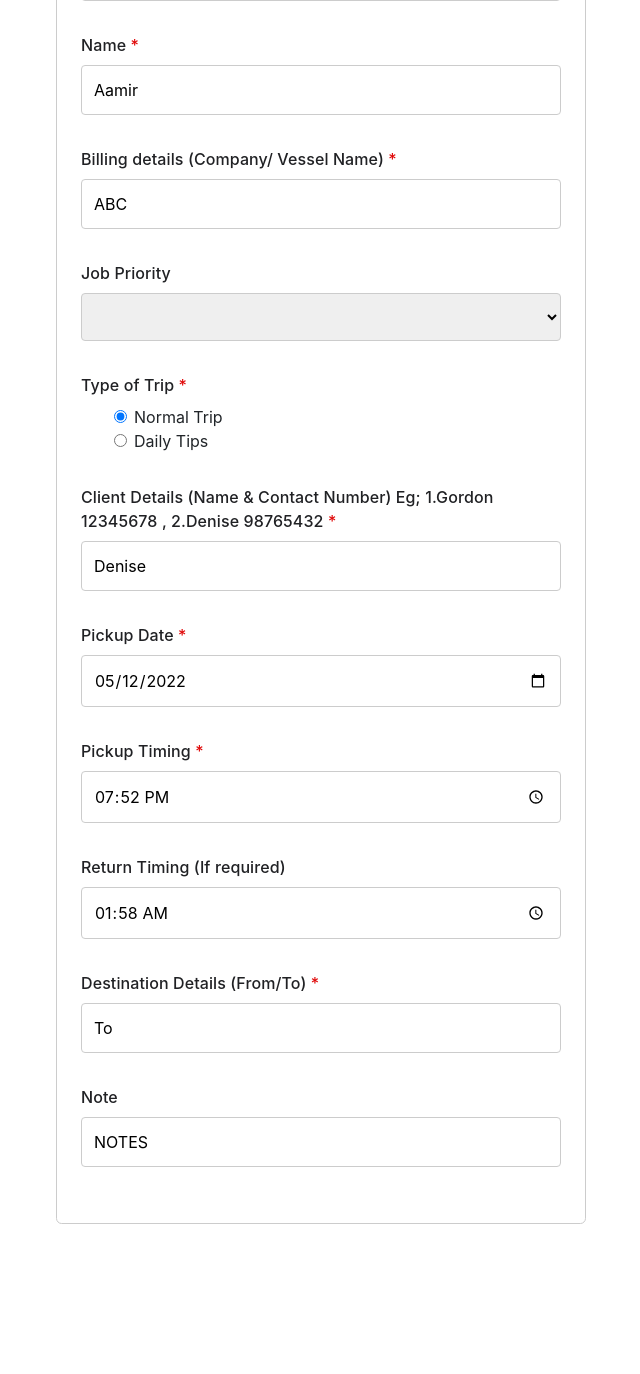
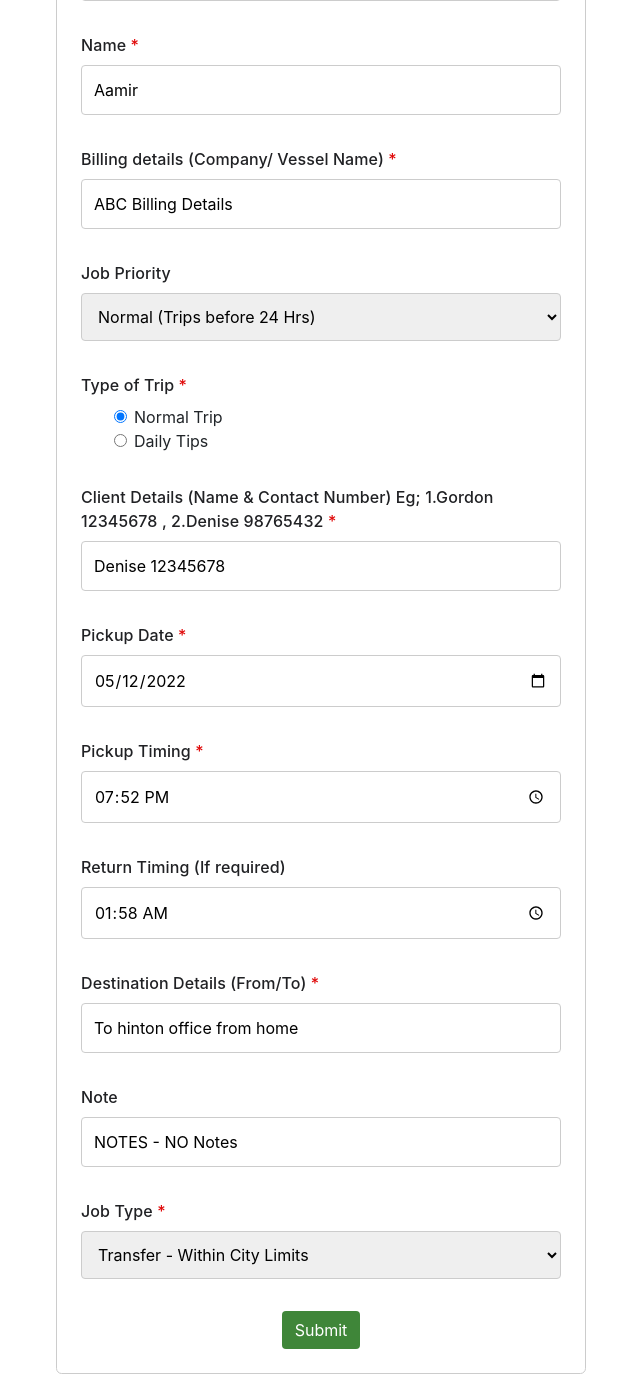
Before and after one commit to Aamir-Khan-Maarofi/Job-Form-Design, a Flask app: page /1/edit in a window 1280 px wide. Shown: the part 354-1728 px from the top of the page, without its empty margins (319-959 px from the left). Before the commit the page ends 1578 px from the top, so only its background shows below. Run offline with Flask 2, Linux system fonts and the light colour scheme; data comes from the database, SQL or seed files in the repository; both versions use the stored data as it was after the commit; lists and menus that the app fills with data are empty; some libraries are stand-ins or nearby versions.

Commit message:
CRUD - Update Implemented

```diff
--- a/app.py
+++ b/app.py
@@ -1,5 +1,7 @@
 import logging as logger
 from datetime import datetime
+
+from click import edit
 from models import db, JobsModel
 from flask import Flask, current_app, redirect, render_template, request
 logger.basicConfig(level="DEBUG")
@@ -12,7 +14,7 @@ app.config['SQLALCHEMY_TRACK_MODIFICATIONS'] = False
 
 
 # Create object based on provided data
-def create_job_object(current_job, job_type):
+def create_job_object(current_job, job_type, flag='create'):
     data = dict()
 
     if job_type == "DAILY_JOBS":
@@ -30,10 +32,21 @@ def create_job_object(current_job, job_type):
         data['clients_details'] = current_job['client-details-etc']
         data['pickup_date'] = datetime.strptime(
             current_job['pickup-date'], "%Y-%m-%d")
-        data['pickup_time'] = datetime.strptime(
-            current_job['pickup-timing'], "%H:%M").time()
-        data['return_time'] = datetime.strptime(
-            current_job['return-timing'], "%H:%M").time()
+
+        try:
+            data['pickup_time'] = datetime.strptime(
+                current_job['pickup-timing'], "%H:%M").time()
+        except:
+            data['pickup_time'] = datetime.strptime(
+                current_job['pickup-timing'], "%H:%M:%S").time()
+
+        try:
+            data['return_time'] = datetime.strptime(
+                current_job['return-timing'], "%H:%M").time()
+        except:
+            data['return_time'] = datetime.strptime(
+                current_job['return-timing'], "%H:%M:%S").time()
+
         data['destination'] = current_job['destination-details']
         data['notes'] = current_job['note']
         data['start_date'] = datetime.strptime(
@@ -56,17 +69,28 @@ def create_job_object(current_job, job_type):
         data['clients_details'] = current_job['client-details-etc']
         data['pickup_date'] = datetime.strptime(
             current_job['pickup-date'], "%Y-%m-%d")
-        data['pickup_time'] = datetime.strptime(
-            current_job['pickup-timing'], "%H:%M").time()
-        data['return_time'] = datetime.strptime(
-            current_job['return-timing'], "%H:%M").time()
+
+        try:
+            data['pickup_time'] = datetime.strptime(
+                current_job['pickup-timing'], "%H:%M").time()
+        except:
+            data['pickup_time'] = datetime.strptime(
+                current_job['pickup-timing'], "%H:%M:%S").time()
+
+        try:
+            data['return_time'] = datetime.strptime(
+                current_job['return-timing'], "%H:%M").time()
+        except:
+            data['return_time'] = datetime.strptime(
+                current_job['return-timing'], "%H:%M:%S").time()
+
         data['destination'] = current_job['destination-details']
         data['notes'] = current_job['note']
         data['job_type'] = current_job['job-type']
         data['start_date'] = None
         data['end_date'] = None
 
-        if len(current_job.keys()) == 12:
+        if not "Meet & Greet" in current_job.keys():
             data['meet_greet'] = None
             data['flight_details'] = None
             data['special_requirements'] = None
@@ -118,7 +142,7 @@ def create():
 
         # If job is immediate send whatsapp invite.
 
-        return "[INFO]: THERE ARE {} ENTRIES IN FORM DATA".format(len(current_job))
+        return redirect('/{}'.format(job.company))
 
     return {"message": "The request method not found, it should only be 'GET' or 'POST' ", "status": 404}
 
@@ -129,22 +153,44 @@ def create():
 @app.route('/<string:company>/')
 def search_jobs(company=None):
     if company:
-        jobs = db.session.query(JobsModel).filter(JobsModel.company == company).all()
+        jobs = db.session.query(JobsModel).filter(
+            JobsModel.company == company).all()
         return render_template('list.html', jobs=jobs)
     else:
         return render_template('list.html')
 
 # Update Job (Retrieve Edit Form & Handle the Post request from Edit Form)
 
+
 @app.route('/<int:id>/edit', methods=['POST', 'GET'])
 def update(id=None):
     if request.method == "GET":
         job = db.session.query(JobsModel).filter(JobsModel.id == id).first()
-        print(job)
+        print(job.priority)
         return render_template('update.html', job=job)
     elif request.method == "POST":
-        return "SUBMITTED"
+        edit_job = dict(request.form)
+        job = db.session.query(JobsModel).filter(
+            JobsModel.id == edit_job['id']).first()
+        job_type = "DAILY_JOBS" if edit_job['type-of-trip'] == "daily-trips" else "NORMAL_JOB"
 
+        print(edit_job.keys())
+
+        data = create_job_object(edit_job, job_type, 'update')
+        db.session.query(JobsModel).filter(
+            JobsModel.id == edit_job['id']).update(data)
+        db.session.commit()
+
+        if job_type == "NORMAL_JOB":
+            # update one event
+            pass
+        else:
+            # update multiple events
+            pass
+
+        # If job is immediate send whatsapp invite.
+
+        return redirect('/{}'.format(job.company))
     return {"message": "The request method not found, it should only be 'GET' or 'POST' ", "status": 404}
 
 # Delete a job from a table based on job id
--- /dev/null
+++ b/static/script-update.js
@@ -0,0 +1,201 @@
+// step one
+
+function normalTripUpdate(type) {
+    var selectors;
+    if (type == 0) {
+        selectors = `<select name="job-type" id="job_type">
+            <option value="0" selected = "selected">Please Select</option>
+            <option value="1">Arrival / Departure</option>
+            <option value="2">Transfer - Within City Limits</option>
+            <option value="3">Transfer - To/From Tuas; Jurong; Woodland; Selatar Airport</option>
+            <option value="4">Disposal (Min 2 Hrs<span class="red">*</span> )</option>
+        </select>`
+    }
+    else if (type == 1) {
+        selectors = `<select name="job-type" id="job_type">
+            <option value="0">Please Select</option>
+            <option value="1" selected = "selected">Arrival / Departure</option>
+            <option value="2">Transfer - Within City Limits</option>
+            <option value="3">Transfer - To/From Tuas; Jurong; Woodland; Selatar Airport</option>
+            <option value="4">Disposal (Min 2 Hrs<span class="red">*</span> )</option>
+        </select>`
+    }
+    else if (type == 2) {
+        selectors = `<select name="job-type" id="job_type">
+            <option value="0">Please Select</option>
+            <option value="1">Arrival / Departure</option>
+            <option value="2" selected = "selected">Transfer - Within City Limits</option>
+            <option value="3">Transfer - To/From Tuas; Jurong; Woodland; Selatar Airport</option>
+            <option value="4">Disposal (Min 2 Hrs<span class="red">*</span> )</option>
+        </select>`
+    }
+    else if (type == 3) {
+        selectors = `<select name="job-type" id="job_type">
+            <option value="0">Please Select</option>
+            <option value="1">Arrival / Departure</option>
+            <option value="2">Transfer - Within City Limits</option>
+            <option value="3" selected = "selected">Transfer - To/From Tuas; Jurong; Woodland; Selatar Airport</option>
+            <option value="4">Disposal (Min 2 Hrs<span class="red">*</span> )</option>
+        </select>`
+    }
+    else if (type == 4) {
+        selectors = `<select name="job-type" id="job_type">
+            <option value="0">Please Select</option>
+            <option value="1">Arrival / Departure</option>
+            <option value="2">Transfer - Within City Limits</option>
+            <option value="3">Transfer - To/From Tuas; Jurong; Woodland; Selatar Airport</option>
+            <option value="4" selected = "selected">Disposal (Min 2 Hrs<span class="red">*</span> )</option>
+        </select>`
+    }
+
+    var appendHtml = `
+        <div class="step0">
+            <div class="input-group1">
+                <label class="txt2" for="job-type">Job Type <span class="red">*</span></label>
+                ${selectors}
+            </div>
+        </div>`;
+
+    $("#body-from").append(appendHtml)
+    $('.step1').remove()
+    $('.step2').remove()
+    $('.step3').remove()
+}
+
+function dailyTripsUpdate(start_date, end_date) {
+    var appendHtml = `
+        <div class="step1">
+              <div class="input-group1">
+                    <label class="txt2" for="start-date">Start Date <span class="red">*</span></label>
+                    <input type="date" name="start-date" id="start-date" value="${start_date}" required/>
+              </div>
+              <div class="input-group1">
+                  <label class="txt2" for="end-date">End Date <span class="red">*</span></label>
+                  <input type="date" name="end-date" id="end-date" value="${end_date}" required/>
+              </div>
+              <div class="btns-group text-center">
+                <button type="submit"  class="btn btn-next">Submit</button>
+              </div>
+        </div>`;
+    $("#body-from").append(appendHtml)
+    $('.step0').remove()
+    $('.step2').remove()
+    $('.step3').remove()
+}
+
+function arrivalUpdate(meetGreet, flDetails, spRequirements) {
+
+    var meetAndGreetCode;
+
+    if (meetGreet === "Yes"){
+        meetAndGreetCode = `
+        <div class="form-check pl-01">
+            <input class="form-check-input" type="radio" name="Meet & Greet" value="Yes" id="meet-and-greet-yes" checked/>
+            <p-label class="form-check-label" for="meet-and-greet-yes">Yes</p-label>
+        </div>
+
+
+        <div class="form-check pl-01">
+            <input class="form-check-input" type="radio" name="Meet & Greet" value="No" id="meet-and-greet-no"/>
+            <p-label class="form-check-label" for="meet-and-greet-no"> No</p-label>
+        </div>`
+    }
+    else {
+        meetAndGreetCode = `
+        <div class="form-check pl-01">
+            <input class="form-check-input" type="radio" name="Meet & Greet" value="Yes" id="meet-and-greet-yes"/>
+            <p-label class="form-check-label" for="meet-and-greet-yes">Yes</p-label>
+        </div>
+
+
+        <div class="form-check pl-01">
+            <input class="form-check-input" type="radio" name="Meet & Greet" value="No" id="meet-and-greet-no" checked/>
+            <p-label class="form-check-label" for="meet-and-greet-no"> No</p-label>
+        </div>`
+    }
+
+
+
+    var appendHtml = `
+    <div class="step2">
+          <div class="input-group1">
+                <div class="row">
+                  <div class="col-12">
+                   <label class="txt2" for="Type-of-trip">Require Meet & Greet <span class="red">*</span></label>
+                  </div>
+                  <div class="row">
+                    <div class="col-12">
+                      ${meetAndGreetCode}
+                    </div>
+                  </div>
+
+                </div>
+              </div>
+              <div class="input-group1">
+                <label class="txt2" for="Name">Flight Details (E.g; SQ 123, Arr/ Dep 1800 hrs) <span class="red">*</span></label>
+                <input type="text" name="flight-details" id="flight-details" value="${flDetails}" required/>
+              </div>
+              <div class="input-group1">
+                <label class="txt2" for="Name">For Special Requirements</label>
+                <input type="text" name="special-requirements" id="special-requirements" value="${spRequirements}" />
+              </div>
+
+              <div class="btns-group text-center">
+                <button type="submit"  class="btn btn-next">Submit</button>
+              </div>
+            </div>`;
+    $("#body-from").append(appendHtml)
+    $('.step3').remove()
+}
+
+function lastSubmitUpdate() {
+    var appendHtml = `<div class="step3">
+              <div class="btns-group text-center">
+                <button type="submit"  class="btn btn-next">Submit</button>
+              </div>
+            </div>`;
+    $("#body-from").append(appendHtml)
+    $('.step2').remove()
+
+}
+
+// step one
+$(document).ready(function () {
+    var flag = true;
+    var flag2 = true;
+    var data = $('#my-data').data();
+    console.log(data)
+    if ($('#normal-trip').is(':checked')) {
+        normalTripUpdate(data.job_type)
+        flag = false;
+        flag2 = true
+    }
+
+    if ($('#daily-trips').is(':checked')) {
+        dailyTripsUpdate(data.start_date, data.end_date)
+        flag2 = false;
+        flag = true
+    }
+});
+
+// step two
+$(document).ready(function () {
+
+    if ($('#normal-trip').is(':checked')) {
+        var jobType = $('#job_type').val()
+        var data = $('#my-data').data();
+
+        if (jobType == 0) {
+            $('.step2').remove()
+            $('.step3').remove()
+        }
+        if (jobType == 1) {
+            arrivalUpdate(data.meet_and_greet, data.flight_details, data.special_requirements)
+        }
+        else if (jobType > 1 || jobType >= 4) {
+            $('.step2').remove()
+            $('.step3').remove()
+            lastSubmitUpdate()
+        }
+    }
+});
--- a/templates/base.html
+++ b/templates/base.html
@@ -36,6 +36,6 @@
 </body>
 
 <script src="https://cdnjs.cloudflare.com/ajax/libs/jquery/3.6.0/jquery.min.js"></script>
-<script src="{{ url_for('static', filename='script.js') }}" defer></script>
+{% block script %} {% endblock %}
 
 </html>
--- a/templates/list.html
+++ b/templates/list.html
@@ -78,6 +78,10 @@
     function updateJob(id) {
         window.location = window.location.origin + "/" + id + "/edit";
     }
+
+    function deleteJob(id) {
+        window.location = window.location.origin
+    }
 </script>
 
 {% endblock %}
--- a/templates/update.html
+++ b/templates/update.html
@@ -8,56 +8,59 @@
     <h1 class="text-center">Job Request Form</h1>
     <div id="body-from">
         <div class="input-group1">
+            <input type="hidden" name="id" value="{{ job.id }}">
             <label class="txt2" for="company">Your Company Name <span class="red">*</span></label>
             <p>This field will later be used for filtering scheduled jobs (plese fill it carefully)</p>
-            <input type="text" name="company" id="company" value={{ job.company }} required />
+            <input type="text" name="company" id="company" value="{{ job.company }}" required />
         </div>
         <div class="input-group1">
             <label class="txt2" for="Name">Name <span class="red">*</span></label>
-            <input type="text" name="name" id="name" value= {{ job.name }} required />
+            <input type="text" name="name" id="name" value="{{ job.name }}" required />
         </div>
         <div class="input-group1">
             <label class="txt2" for="billing-details">Billing details (Company/ Vessel Name) <span
                     class="red">*</span></label>
-            <input type="text" name="billing-details" id="billing-details" value={{ job.billing_details }} required />
+            <input type="text" name="billing-details" id="billing-details" value="{{ job.billing_details }}" required />
         </div>
 
         <div class="input-group1">
             <label class="txt2" for="username">Job Priority</label>
 
             <select name="job-priority" id="job-priority">
-                {% if job.priority == 'Normal - Trips before 24 Hrs' %}
+                {% if job.priority == 'Normal' %}
 
-                <option value="Normal - Trips before 24 Hrs" selected="selected">Normal (Trips before 24 Hrs)</option>
-                <option value="Important - Trips before 12 Hrs">Important (Trips before 12 Hrs )</option>
-                <option value="Immediate - Trips before 6 Hrs">Immediate (Trips before 6 Hrs)</option>
-                <option value="Emergency - After providing  Details, please call me @ +6598624654">
+                <option value="Normal" selected="selected">Normal (Trips before 24 Hrs)</option>
+                <option value="Important">Important (Trips before 12 Hrs )</option>
+                <option value="Immediate">Immediate (Trips before 6 Hrs)</option>
+                <option value="Emergency">
                     Emergency (After providing Details, please call me @ +6598624654)
                 </option>
 
-                {% elif job.priority == 'Important - Trips before 12 Hrs' %}
-                <option value="Normal - Trips before 24 Hrs">Normal (Trips before 24 Hrs)</option>
-                <option value="Important - Trips before 12 Hrs" selected="selected">Important (Trips before 12 Hrs )</option>
-                <option value="Immediate - Trips before 6 Hrs">Immediate (Trips before 6 Hrs)</option>
-                <option value="Emergency - After providing  Details, please call me @ +6598624654">
+                {% elif job.priority == 'Important' %}
+                <option value="Normal">Normal (Trips before 24 Hrs)</option>
+                <option value="Important" selected="selected">Important (Trips before 12 Hrs )
+                </option>
+                <option value="Immediate">Immediate (Trips before 6 Hrs)</option>
+                <option value="Emergency">
                     Emergency (After providing Details, please call me @ +6598624654)
                 </option>
 
-                {% elif job.priority == 'Immediate - Trips before 6 Hrs' %}
+                {% elif job.priority == 'Immediate' %}
 
-                <option value="Normal - Trips before 24 Hrs">Normal (Trips before 24 Hrs)</option>
-                <option value="Important - Trips before 12 Hrs">Important (Trips before 12 Hrs )</option>
-                <option value="Immediate - Trips before 6 Hrs" selected="selected">Immediate (Trips before 6 Hrs)</option>
-                <option value="Emergency - After providing  Details, please call me @ +6598624654">
+                <option value="Normal">Normal (Trips before 24 Hrs)</option>
+                <option value="Important">Important (Trips before 12 Hrs )</option>
+                <option value="Immediate" selected="selected">Immediate (Trips before 6 Hrs)
+                </option>
+                <option value="Emergency">
                     Emergency (After providing Details, please call me @ +6598624654)
                 </option>
 
-                {% elif job.priority == 'Emergency - After providing  Details, please call me @ +6598624654' %}
+                {% elif job.priority == 'Emergency' %}
 
-                <option value="Normal - Trips before 24 Hrs">Normal (Trips before 24 Hrs)</option>
-                <option value="Important - Trips before 12 Hrs">Important (Trips before 12 Hrs )</option>
-                <option value="Immediate - Trips before 6 Hrs">Immediate (Trips before 6 Hrs)</option>
-                <option value="Emergency - After providing  Details, please call me @ +6598624654" selected="selected">
+                <option value="Normal">Normal (Trips before 24 Hrs)</option>
+                <option value="Important">Important (Trips before 12 Hrs )</option>
+                <option value="Immediate">Immediate (Trips before 6 Hrs)</option>
+                <option value="Emergency" selected="selected">
                     Emergency (After providing Details, please call me @ +6598624654)
                 </option>
 
@@ -71,11 +74,11 @@
                     <label class="txt2" for="Type-of-trip">Type of Trip <span class="red">*</span></label>
                 </div>
                 <div class="row">
-                    <div class="col-12">
+                    <div class="col-12" id="trip_type">
                         {% if job.trip_type == 'normal-trip' %}
                         <div class="form-check pl-01">
                             <input class="form-check-input" type="radio" name="type-of-trip" value="normal-trip"
-                                id="normal-trip" checked/>
+                                id="normal-trip" checked />
                             <p-label class="form-check-label" for="normal-trip"> Normal Trip</p-label>
                         </div>
                         <div class="form-check pl-01">
@@ -91,7 +94,7 @@
                         </div>
                         <div class="form-check pl-01">
                             <input class="form-check-input" type="radio" name="type-of-trip" value="daily-trips"
-                                id="daily-trips" checked/>
+                                id="daily-trips" checked />
                             <p-label class="form-check-label" for="daily-trips"> Daily Tips</p-label>
                         </div>
                         {% endif %}
@@ -109,7 +112,7 @@
             </div>
             <div class="row">
                 <div class="col-12">
-                    <input type="text" name="client-details-etc" id="client-details-etc" class="w-100" value={{ job.clients_details }}/>
+                    <input type="text" name="client-details-etc" id="client-details-etc" class="w-100" value="{{job.clients_details }}" />
                 </div>
             </div>
 
@@ -117,20 +120,21 @@
         </div>
         <div class="input-group1">
             <label class="txt2" for="pickup-date">Pickup Date <span class="red">*</span></label>
-            <input type="date" name="pickup-date" id="pickup-date"  value={{ job.pickup_date }} required />
+            <input type="date" name="pickup-date" id="pickup-date" value="{{ job.pickup_date }}" required />
         </div>
         <div class="input-group1">
             <label class="txt2" for="pickup-timing">Pickup Timing <span class="red">*</span></label>
-            <input type="time" name="pickup-timing" id="pickup-timing" value={{ job.pickup_time }} required />
+            <input type="time" name="pickup-timing" id="pickup-timing" value="{{ job.pickup_time }}" required />
         </div>
         <div class="input-group1">
             <label class="txt2" for="return-timing">Return Timing (If required)</label>
-            <input type="time" name="return-timing" id="return-timing" value={{ job.return_time }} />
+            <input type="time" name="return-timing" id="return-timing" value="{{ job.return_time }}" />
         </div>
         <div class="input-group1">
             <label class="txt2" for="destination-details">Destination Details (From/To) <span
                     class="red">*</span></label>
-            <input type="text" name="destination-details" id="destination-details" value={{ job.destination }} required />
+            <input type="text" name="destination-details" id="destination-details" value="{{ job.destination }}"
+                required />
         </div>
         <div class="input-group1">
             <div class="row">
@@ -140,11 +144,20 @@
             </div>
             <div class="row">
                 <div class="col-12">
-                    <input type="text" name="note" id="note" value={{ job.notes }} />
+                    <input type="text" name="note" id="note" value="{{ job.notes }}" />
                 </div>
             </div>
         </div>
     </div>
 </form>
 
+<meta id="my-data" data-start_date="{{job.start_date}}" data-end_date="{{job.end_date}}"
+    data-job_type="{{job.job_type}}" data-meet_and_greet="{{job.meet_greet}}"
+    data-flight_details="{{job.flight_details}}" data-special_requirements="{{job.special_requirements}}">
+
 {% endblock %}
+
+{% block script %}
+<script src="{{ url_for('static', filename='script-update.js') }}"></script>
+<script src="{{ url_for('static', filename='script.js') }}"></script>
+{% endblock %}
```
Also changed, not shown: templates/create.html (+8 -4 lines), jobs.db.
